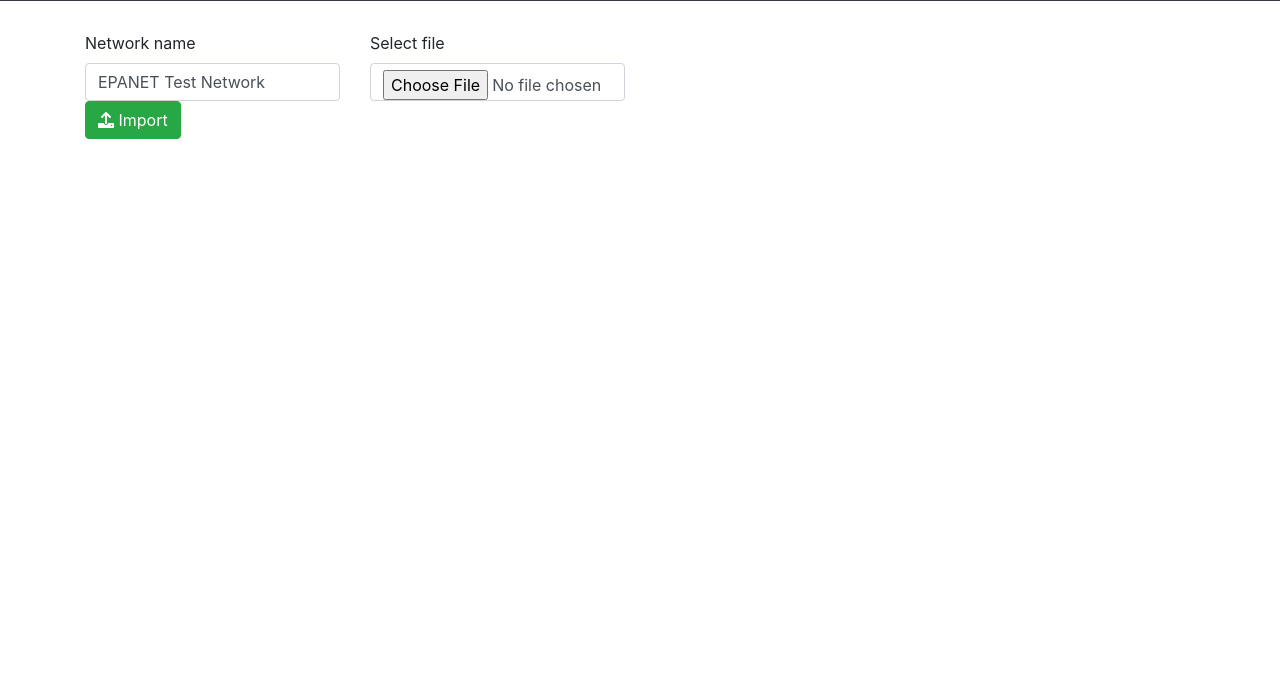
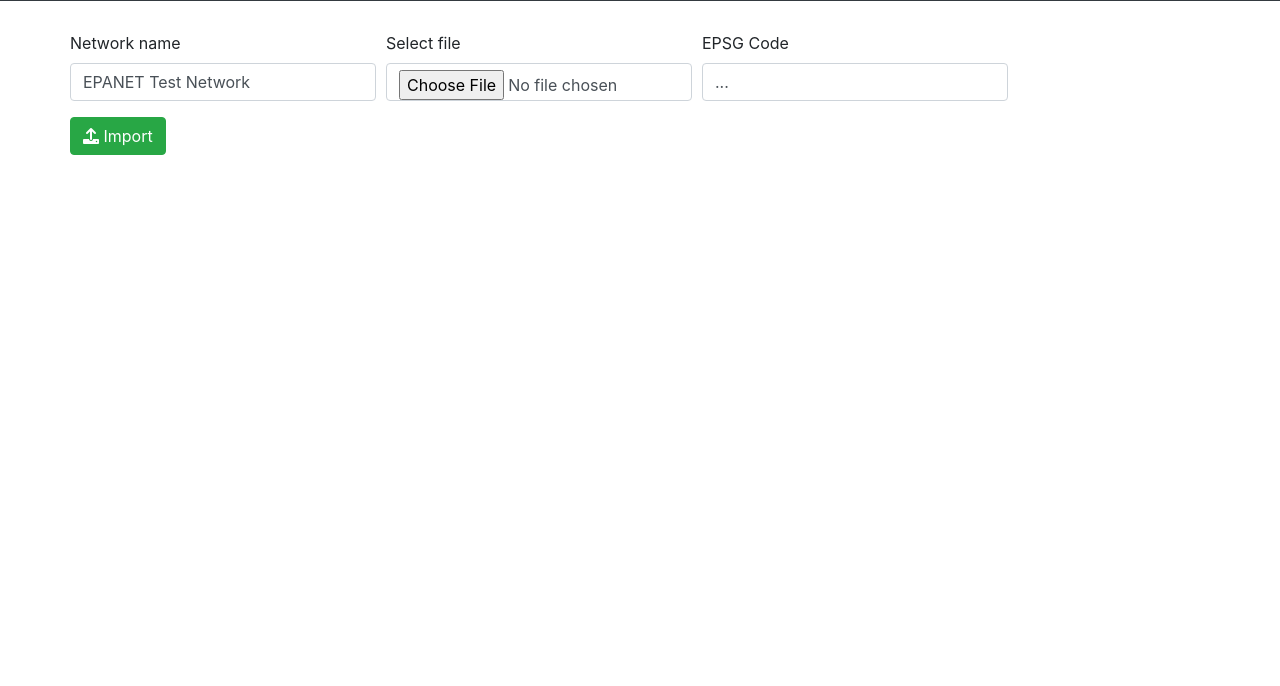
Before and after one commit to iut-ibk/wmrat, a Django app: page /import in a window 1280 px wide. Shown: the part 57-743 px from the top of the page. Run offline with Django 4.2, Linux system fonts and the light colour scheme; the visitor is signed in with stand-in values (Sample User, id 1); some libraries are stand-ins or nearby versions.

Commit message:
refine import template

```diff
--- a/httpd/hub/templates/import.html
+++ b/httpd/hub/templates/import.html
@@ -2,50 +2,40 @@
 
 {% block content %}
 
-<!-- main content -->
-<main class="container">
-    <div class="content">
+<div class="container">
 
 <div class="row" style="margin-top: 32px;">
 
-            <!-- args -->
-            <div class="col-sm-12">
-
-                <form class="row g-3" action="{% url 'import_network' %}" method="post" id="main_form" enctype="multipart/form-data">
+<form action="{% url 'import_network' %}" method="post" id="main_form" enctype="multipart/form-data">
 
     {% csrf_token %}
 
-                    <div class="col-md-3">
+    <div class="form-row">
+
+    <div class="form-group col-md-4">
         <label for="epanet_model_name" class="form-label">Network name</label>
         <input type="text" class="form-control" id="epanet_model_name" name="epanet_model_name" value="EPANET Test Network">
     </div>
 
-                    <div class="col-md-3">
+    <div class="form-group col-md-4">
         <label for="id_epanet_file" class="form-label">Select file</label>
         <input type="file" class="form-control" name="epanet_file" required id="id_epanet_file">
     </div>
 
-                    <div class="col-12">
-                        <button id="thebutton" type="submit" class="btn btn-success"><i class="fas fa-upload"></i> Import</button>
+    <div class="form-group col-md-4">
+        <label for="id_epsg" class="form-label">EPSG Code</label>
+        <input type="text" class="form-control" id="id_epsg" name="id_epsg" value="...">
     </div>
 
+    </div>
+
+    <button id="thebutton" type="submit" class="btn btn-success"><i class="fas fa-upload"></i> Import</button>
 </form>
 
 </div>
 
 </div>
 
-        <!--
-        <div class="row" style="margin-top: 10px;">
-            <div id="alert-ui" class="alert alert-primary" role="alert">
-                You have to provide an EPANET input file.
-            </div>
-        </div>
-        -->
-
-    </div>
-</main>
-
 <script>
     console.log("...");
 </script>
--- a/httpd/hub/templates/new.html
+++ b/httpd/hub/templates/new.html
@@ -2,7 +2,6 @@
 
 {% block content %}
 
-<!-- main content -->
 <div class="container">
 
 <div class="row" style="margin-top: 32px;">
```
Lines whose indentation alone changed are shown as unchanged.
